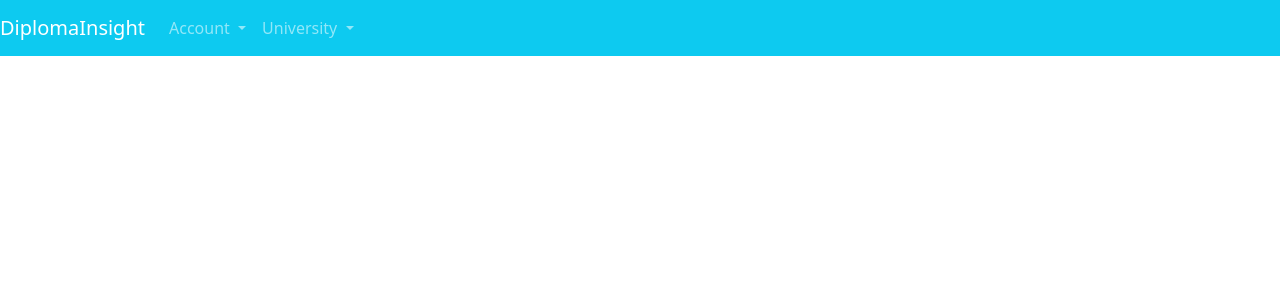
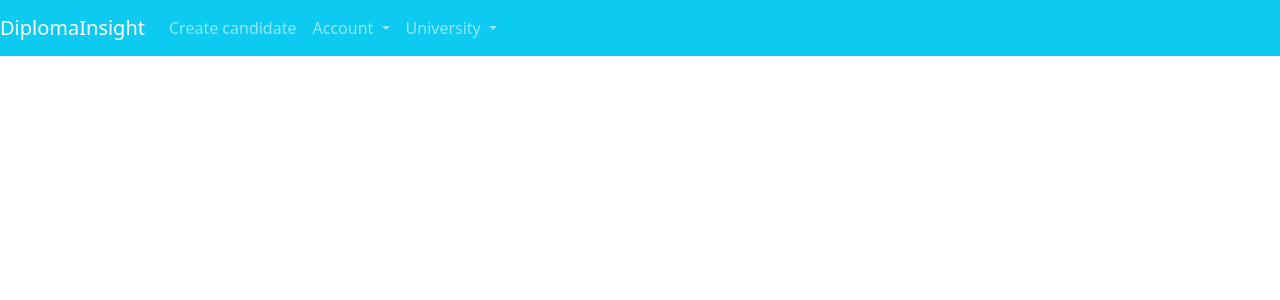
Before and after one commit to PajovicVanja/DiplomaInsight, a Vue app in the folder frontend/: page / in a window 1280 px wide. Shown: the top 300 px of the page. Built offline with nearby package versions, Linux system fonts and the light colour scheme; no server answers; the HTML template or start-up script is replaced by a standard one.

Commit message:
quick fix

```diff
--- a/frontend/src/App.vue
+++ b/frontend/src/App.vue
@@ -6,6 +6,9 @@
     </button>
     <div class="collapse navbar-collapse" id="navbarNav">
       <ul class="navbar-nav ml-auto">
+        <li class="nav-item">
+          <a class="nav-link" href="#" @click.prevent="showUserCreate">Create candidate</a>
+        </li>
         <li class="nav-item dropdown">
           <a class="nav-link dropdown-toggle" href="#" id="navbarDropdown" role="button" data-bs-toggle="dropdown">
             Account
@@ -44,6 +47,9 @@
   </div>
   <div v-if="showUniversityDelList">
     <DeleteUniversity @hide-form="hideForms" />
+  </div>
+  <div v-if="showUserCreateForm">
+    <CreateCandidate @hide-form="hideForms" />
   </div>
 </template>
 
```
